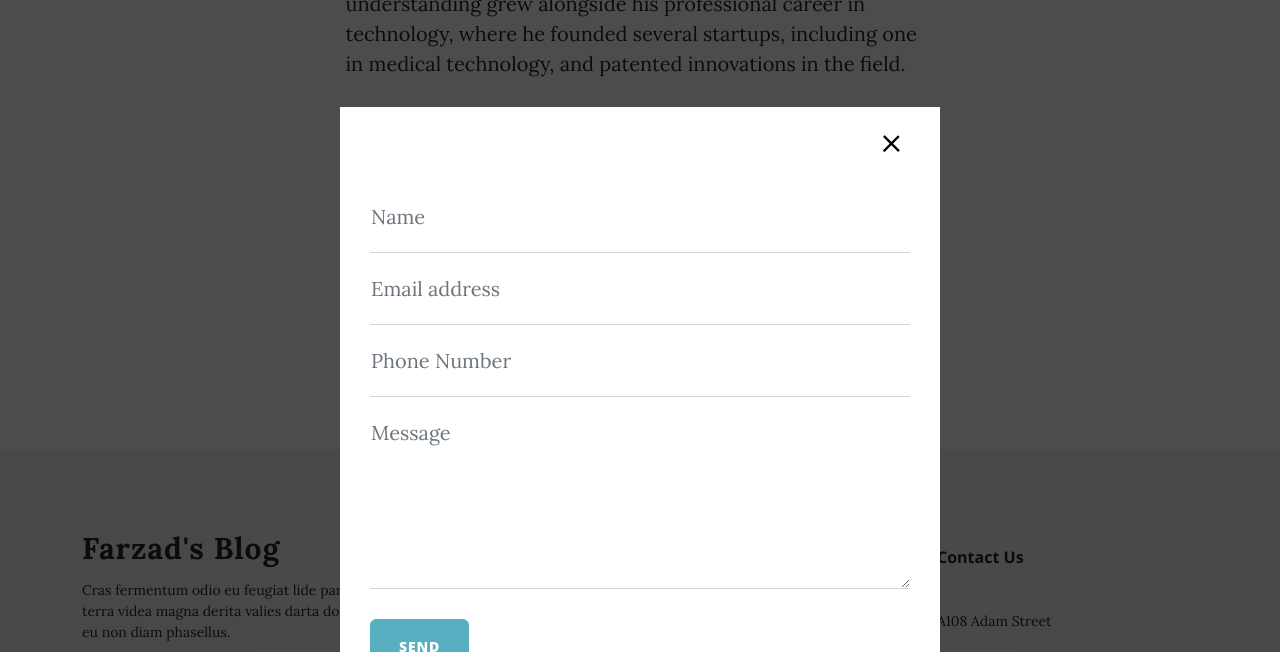
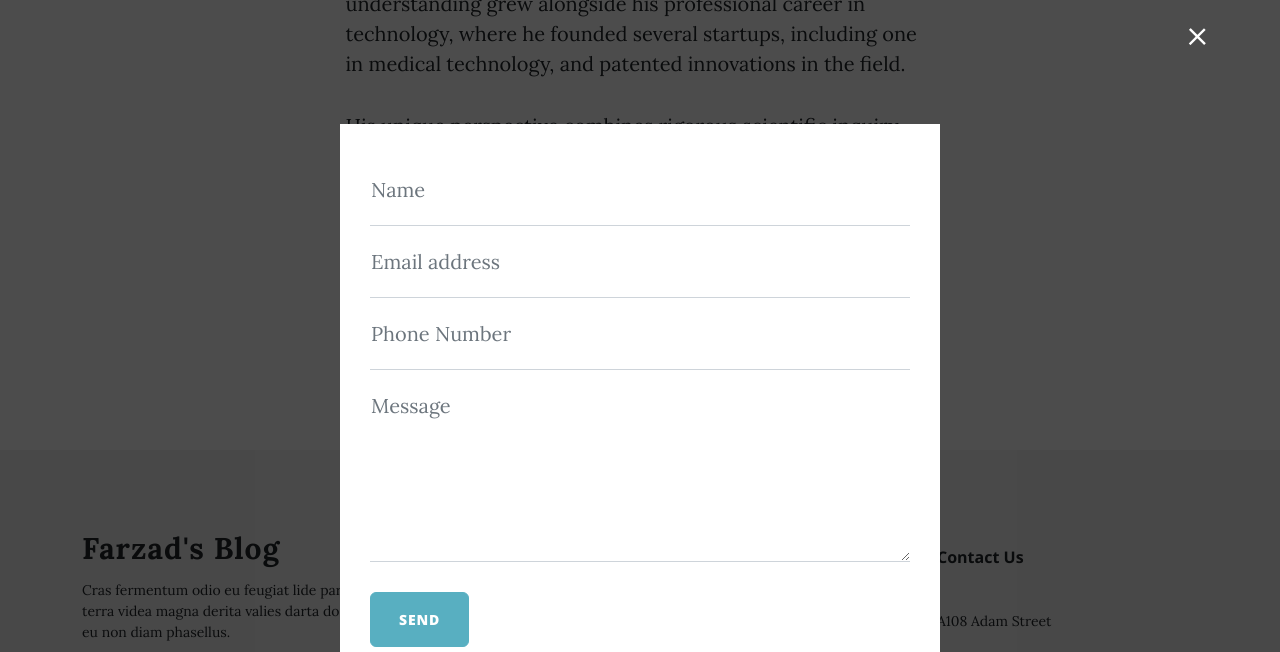
Before and after one commit to TheMoeEntity/farzads-blog, a plain HTML site: page about.html in a window 1280 px wide. Both pictures are taken after a click on the button "Send a message to the author". Shown: the part 1095-1747 px from the top of the page. Drawn offline with nearby package versions, Linux system fonts and the light colour scheme.

Commit message:
Update about.html and custom.css: - Changed script and style file integrity hashes in about.html - Updated button styling and close button positioning in custom.css - Moved close button inside modal-background div

```diff
--- a/about.html
+++ b/about.html
@@ -19,7 +19,7 @@
     <!-- Core theme CSS (includes Bootstrap)-->
 
     <link rel="stylesheet" href="https://cdn.jsdelivr.net/npm/bootstrap@5.3.2/dist/css/bootstrap.min.css"
-    integrity="sha384-T3c6CoIi6uLrA9TneNEoa7RxnatzjcDSCmG1MXxSR1GAsXEV/Dwwykc2MPK8M2HN" crossorigin="anonymous">
+        integrity="sha384-T3c6CoIi6uLrA9TneNEoa7RxnatzjcDSCmG1MXxSR1GAsXEV/Dwwykc2MPK8M2HN" crossorigin="anonymous">
     <link href="css/custom.css" rel="stylesheet" />
     <link href="css/styles.css" rel="stylesheet" />
 
@@ -103,8 +103,8 @@
 
                     <!-- ===== modal starts ===== -->
                     <div class="modal-background" id="modal-background">
+                        <button onclick="closeModal()" class="">&times;</button>
                         <div>
-                            <button onclick="closeModal()" class="">&times;</button>
                             <form id="contactForm" data-sb-form-api-token="API_TOKEN">
                                 <div class="form-floating">
                                     <input class="form-control" id="name" type="text" placeholder="Enter your name..."
--- a/css/custom.css
+++ b/css/custom.css
@@ -500,24 +500,19 @@ button {
     width: 600px;
     max-width: 90%;
     height: fit;
-    padding: 0 30px;
-    padding-bottom: 20px;
+    padding: 30px;
     position: relative;
     background-color: white;
 }
 
-.modal-background>div button:first-child {
+.modal-background button:first-child {
     background-color: transparent;
-    color: black;
+    color: white;
     outline: none;
     border: none;
     font-size: 3rem;
-    float: right;
-    margin-right: 0px;
-    margin-top: 0px;
+    position: absolute;
+    right: 5%;
+    top: 0px;
     z-index: 10000;
 }
-
-.modal-background form {
-    clear: both;
-}
```
